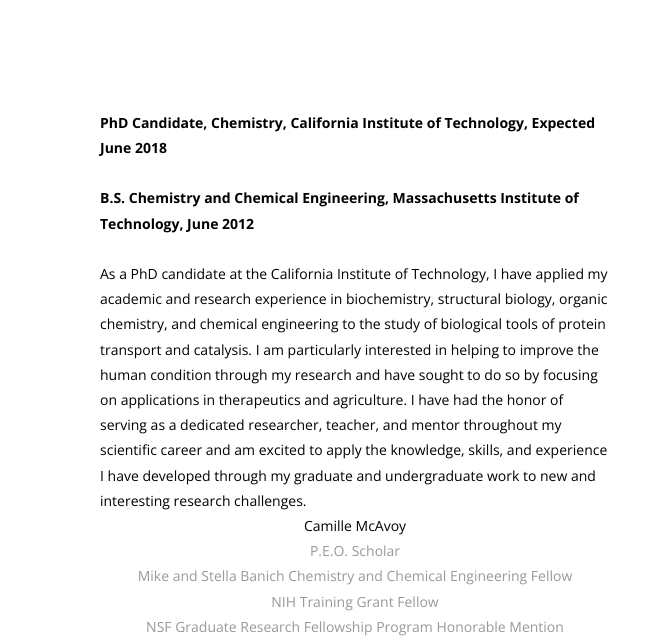
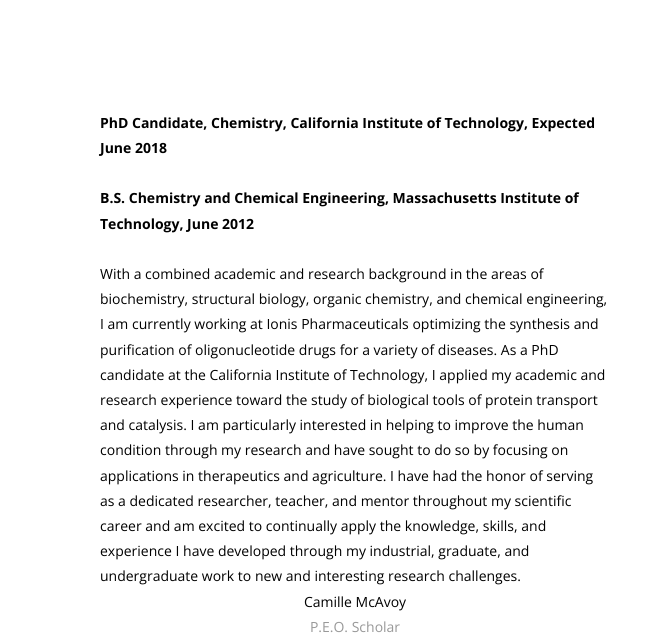
Before and after one commit to camillemcavoy/camillemcavoy.github.io, a plain HTML site: page index.html in a window 1280 px wide. Shown: the part 428-1064 px from the top of the page, 0-650 px from the left. Drawn offline with nearby package versions, Linux system fonts and the light colour scheme; grey boxes are pictures that could not be loaded; a script that the page names is missing.

Commit message:
Update index.html 190215

```diff
--- a/index.html
+++ b/index.html
@@ -102,7 +102,7 @@ License URL: http://creativecommons.org/licenses/by/3.0/
 <br />
 <br />
 
-				As a PhD candidate at the California Institute of Technology, I have applied my academic and research experience in biochemistry, structural biology, organic chemistry, and chemical engineering to the study of biological tools of protein transport and catalysis. I am particularly interested in helping to improve the human condition through my research and have sought to do so by focusing on applications in therapeutics and agriculture. I have had the honor of serving as a dedicated researcher, teacher, and mentor throughout my scientific career and am excited to apply the knowledge, skills, and experience I have developed through my graduate and undergraduate work to new and interesting research challenges.
+				With a combined academic and research background in the areas of biochemistry, structural biology, organic chemistry, and chemical engineering, I am currently working at Ionis Pharmaceuticals optimizing the synthesis and purification of oligonucleotide drugs for a variety of diseases. As a PhD candidate at the California Institute of Technology, I applied my academic and research experience toward the study of biological tools of protein transport and catalysis. I am particularly interested in helping to improve the human condition through my research and have sought to do so by focusing on applications in therapeutics and agriculture. I have had the honor of serving as a dedicated researcher, teacher, and mentor throughout my scientific career and am excited to continually apply the knowledge, skills, and experience I have developed through my industrial, graduate, and undergraduate work to new and interesting research challenges.
 <br>
 <center><p style="color:#000000;">Camille McAvoy</p>
 P.E.O. Scholar<br>
```
